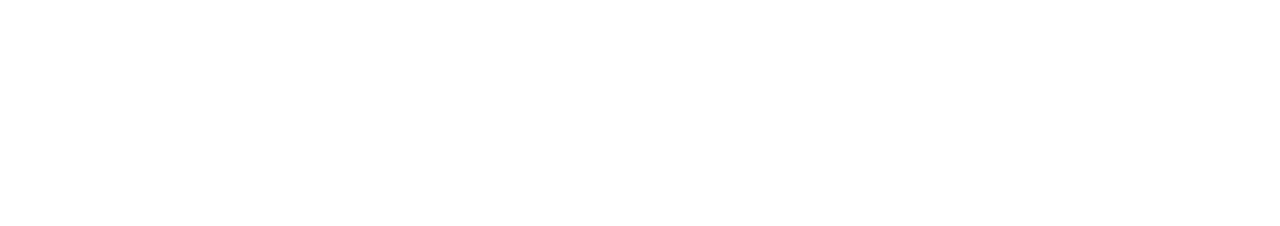
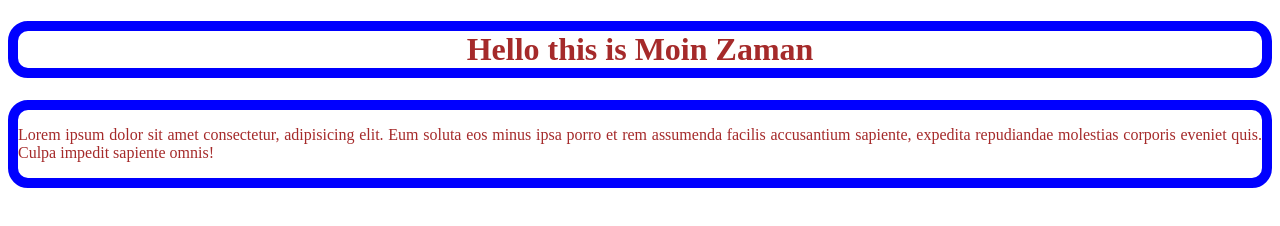
Before and after one commit to MoinZaman1/pHero, a plain HTML site: page firstGit.html in a window 1280 px wide. Drawn offline with Linux system fonts and the light colour scheme.

Commit message:
After updateting the firstGit file

```diff
--- a/firstGit.html
+++ b/firstGit.html
@@ -4,8 +4,14 @@
     <meta charset="UTF-8">
     <meta name="viewport" content="width=device-width, initial-scale=1.0">
     <title>Github Publish Practice</title>
+    <link rel="stylesheet" href="st.css">
 </head>
 <body>
 
+    <h1>Hello this is Moin Zaman</h1>
+    <div>
+        <p>Lorem ipsum dolor sit amet consectetur, adipisicing elit. Eum soluta eos minus ipsa porro et rem assumenda facilis accusantium sapiente, expedita repudiandae molestias corporis eveniet quis. Culpa impedit sapiente omnis!</p>
+    </div>
+
 </body>
 </html>
--- /dev/null
+++ b/st.css
@@ -0,0 +1,13 @@
+h1{
+    color:brown;
+    text-align: center;
+    border: 10px solid blue;
+    border-radius: 20px;
+}
+
+div{
+    color:brown;
+    text-align: justify;
+    border: 10px solid blue;
+    border-radius: 20px;
+}
```
